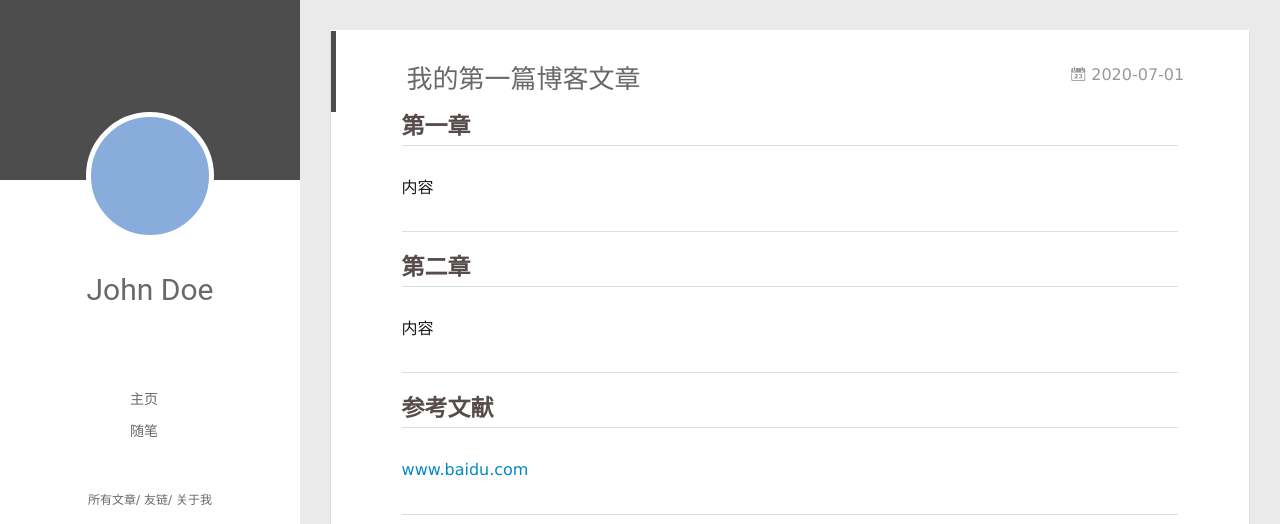
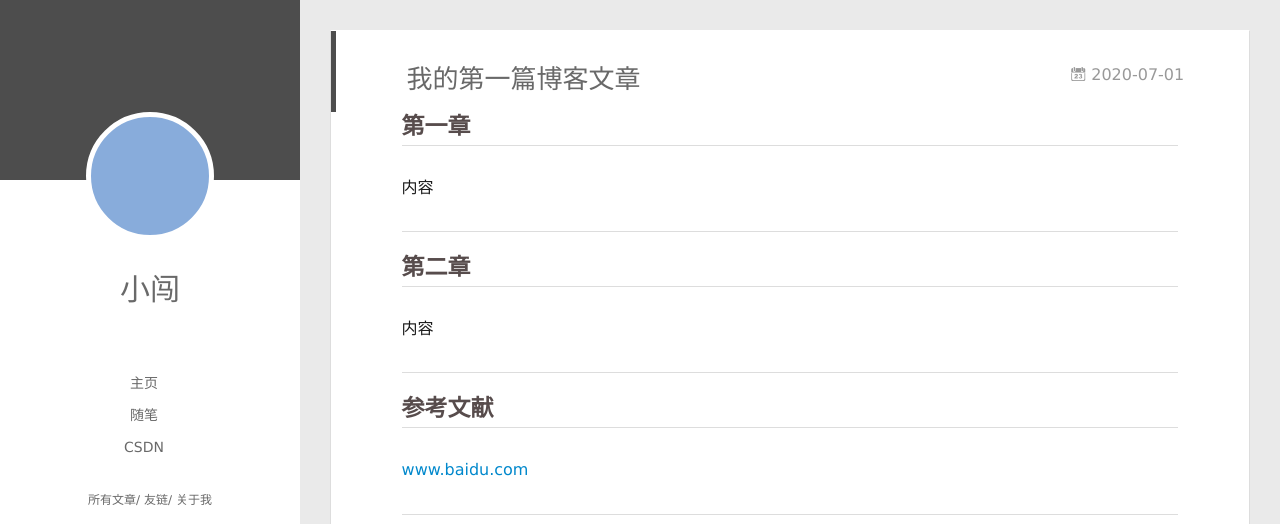
Before and after one commit to lc627595056/lc627595056.github.io, a plain HTML site: page index.html in a window 1280 px wide. Shown: the top 524 px of the page. Drawn offline with Linux system fonts and the light colour scheme; no server answers.

Commit message:
Site updated: 2020-07-01 20:11:43

```diff
--- a/index.html
+++ b/index.html
@@ -46,7 +46,7 @@
 			<img src="" class="js-avatar">
 		</a>
 		<hgroup>
-		  <h1 class="header-author"><a href="/">John Doe</a></h1>
+		  <h1 class="header-author"><a href="/">小闯</a></h1>
 		</hgroup>
 
 
@@ -55,7 +55,8 @@
 
 				<li><a href="/">主页</a></li>
 
-				<li><a href="/tags/%E9%9A%8F%E7%AC%94/">随笔</a></li>
+				<li><a href="/">随笔</a></li>
+				<li><a href="https://blog.csdn.net/qq_41570843">CSDN</a></li>
 
 			</ul>
 		</nav>
```
